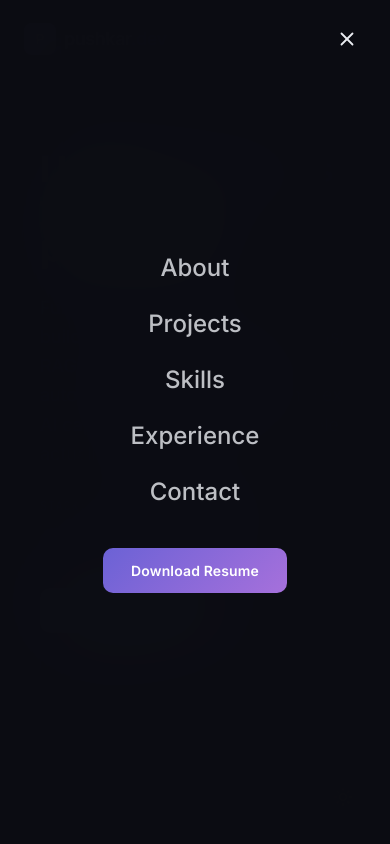
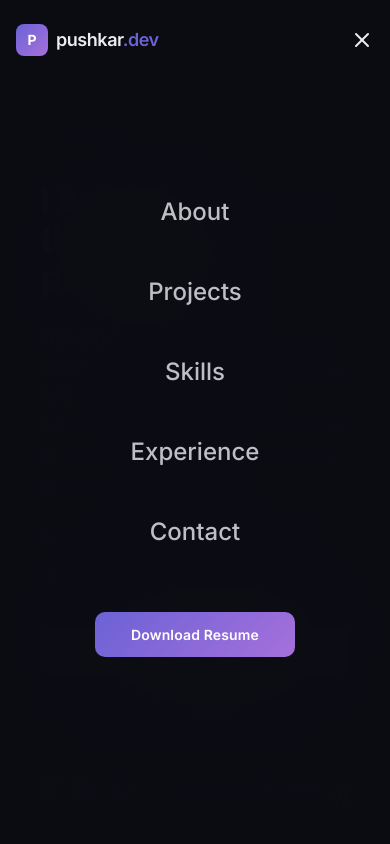
Before and after one commit to PushkarJatla/Portfolio, a React (Vite) app: page / in a window 390 px wide. Both pictures are taken after a click on the button 347 px from the left and 39 px from the top of the page. Shown: the top 844 px of the page. Built offline with nearby package versions, Linux system fonts and the light colour scheme.

Commit message:
made the ui responsive for small screens

```diff
--- a/src/components/AboutSection.jsx
+++ b/src/components/AboutSection.jsx
@@ -35,7 +35,7 @@ const highlights = [
 
 export const AboutSection = () => {
   return (
-    <section id="about" className="section-padding px-4 relative">
+    <section id="about" className="section-padding px-4 sm:px-6 lg:px-8 relative">
       <div className="container mx-auto max-w-6xl">
         {/* Section header */}
         <div className="max-w-3xl mb-16">
--- a/src/components/ContactSection.jsx
+++ b/src/components/ContactSection.jsx
@@ -29,7 +29,7 @@ export const ContactSection = () => {
   };
 
   return (
-    <section id="contact" className="section-padding px-4 relative bg-surface/50">
+    <section id="contact" className="section-padding px-4 sm:px-6 lg:px-8 relative bg-surface/50">
       <div className="container mx-auto max-w-6xl">
         {/* Section header */}
         <div className="max-w-3xl mb-16">
--- a/src/components/ExperienceSection.jsx
+++ b/src/components/ExperienceSection.jsx
@@ -47,7 +47,7 @@ const education = [
 
 export const ExperienceSection = () => {
   return (
-    <section id="experience" className="section-padding px-4 relative">
+    <section id="experience" className="section-padding px-4 sm:px-6 lg:px-8 relative">
       <div className="container mx-auto max-w-6xl">
         {/* Section header */}
         <div className="max-w-3xl mb-16">
--- a/src/components/Footer.jsx
+++ b/src/components/Footer.jsx
@@ -3,7 +3,7 @@ import { ArrowUp, Github, Linkedin, Mail } from "lucide-react";
 export const Footer = () => {
   return (
     <footer className="relative border-t border-border/50 bg-card/30">
-      <div className="container mx-auto px-4 py-12">
+      <div className="container mx-auto px-4 sm:px-6 lg:px-8 py-12">
         <div className="flex flex-col md:flex-row items-center justify-between gap-6">
           {/* Logo + tagline */}
           <div className="flex flex-col items-center md:items-start gap-1">
--- a/src/components/HeroSection.jsx
+++ b/src/components/HeroSection.jsx
@@ -4,7 +4,7 @@ export const HeroSection = () => {
   return (
     <section
       id="hero"
-      className="relative min-h-screen flex items-center justify-center px-4 overflow-hidden"
+      className="relative min-h-screen flex items-center justify-center px-4 sm:px-6 lg:px-8 overflow-hidden pt-28 pb-10"
     >
       {/* Background grid */}
       <div className="absolute inset-0 grid-pattern opacity-40" />
@@ -39,23 +39,23 @@ export const HeroSection = () => {
           </p>
 
           {/* Tech line */}
-          <div className="flex flex-wrap items-center gap-2 opacity-0 animate-fade-up-delay-3">
-            <span className="text-xs font-mono text-muted-foreground tracking-wider uppercase">Stack:</span>
+          <div className="flex flex-wrap items-center gap-2.5 opacity-0 animate-fade-up-delay-3">
+            <span className="text-xs font-mono text-muted-foreground tracking-wider uppercase mr-1">Stack:</span>
             {["React", "Next.js", "FastAPI", "LangChain", "OpenAI", "AWS"].map((tech) => (
               <span key={tech} className="tag-pill">{tech}</span>
             ))}
           </div>
 
           {/* CTA Buttons */}
-          <div className="flex flex-wrap items-center gap-4 pt-2 opacity-0 animate-fade-up-delay-4">
-            <a href="#projects" className="btn-primary" id="hero-view-work">
+          <div className="flex flex-col sm:flex-row items-stretch sm:items-center gap-4 pt-4 opacity-0 animate-fade-up-delay-4">
+            <a href="#projects" className="btn-primary justify-center" id="hero-view-work">
               View My Work
               <ArrowRight size={16} />
             </a>
             <a
               href="/LatestResume-PushkarJatla.pdf"
               download
-              className="btn-outline"
+              className="btn-outline justify-center"
               id="hero-download-resume"
             >
               <Download size={16} />
--- a/src/components/Navbar.jsx
+++ b/src/components/Navbar.jsx
@@ -27,15 +27,15 @@ export const Navbar = () => {
       className={cn(
         "fixed w-full z-50 transition-all duration-500",
         isScrolled
-          ? "py-3 bg-background/80 backdrop-blur-xl border-b border-border/50 shadow-sm"
+          ? "py-3 bg-background/90 backdrop-blur-xl border-b border-border/50 shadow-sm"
           : "py-5 bg-transparent"
       )}
     >
-      <div className="container flex items-center justify-between">
+      <div className="container mx-auto px-4 sm:px-6 flex items-center justify-between">
         {/* Logo */}
         <a
           href="#hero"
-          className="flex items-center gap-2 group"
+          className="flex items-center gap-2 group relative z-50"
           id="nav-logo"
         >
           <div className="w-8 h-8 rounded-lg bg-gradient-to-br from-primary to-accent flex items-center justify-center text-white font-bold text-sm transition-transform duration-300 group-hover:scale-110">
@@ -71,29 +71,29 @@ export const Navbar = () => {
         {/* Mobile Menu Button */}
         <button
           onClick={() => setIsMenuOpen((prev) => !prev)}
-          className="md:hidden p-2 text-foreground z-50 rounded-lg hover:bg-muted/50 transition-colors"
+          className="md:hidden p-2 -mr-2 text-foreground relative z-50 rounded-lg hover:bg-muted/50 transition-colors"
           aria-label={isMenuOpen ? "Close Menu" : "Open Menu"}
           id="mobile-menu-toggle"
         >
-          {isMenuOpen ? <X size={22} /> : <Menu size={22} />}
+          {isMenuOpen ? <X size={24} /> : <Menu size={24} />}
         </button>
 
         {/* Mobile Menu Overlay */}
         <div
           className={cn(
-            "fixed inset-0 bg-background/98 backdrop-blur-2xl z-40 flex flex-col items-center justify-center",
+            "fixed inset-0 bg-background/98 backdrop-blur-3xl z-40 flex flex-col items-center justify-center",
             "transition-all duration-300 md:hidden",
             isMenuOpen
               ? "opacity-100 pointer-events-auto"
               : "opacity-0 pointer-events-none"
           )}
         >
-          <div className="flex flex-col items-center space-y-6">
+          <div className="flex flex-col items-center space-y-8 w-full px-6">
             {navItems.map((item) => (
               <a
                 key={item.name}
                 href={item.href}
-                className="text-2xl font-medium text-foreground/80 hover:text-primary transition-colors duration-300"
+                className="text-2xl font-medium text-foreground/80 hover:text-primary transition-colors duration-300 w-full text-center py-2"
                 onClick={() => setIsMenuOpen(false)}
               >
                 {item.name}
@@ -102,7 +102,7 @@ export const Navbar = () => {
             <a
               href="/LatestResume-PushkarJatla.pdf"
               download
-              className="btn-primary mt-4"
+              className="btn-primary mt-6 w-full max-w-[200px] justify-center"
               onClick={() => setIsMenuOpen(false)}
             >
               Download Resume
--- a/src/components/ProjectsSection.jsx
+++ b/src/components/ProjectsSection.jsx
@@ -89,7 +89,7 @@ export const ProjectsSection = () => {
   const [expandedProject, setExpandedProject] = useState(null);
 
   return (
-    <section id="projects" className="section-padding px-4 relative">
+    <section id="projects" className="section-padding px-4 sm:px-6 lg:px-8 relative">
       <div className="container mx-auto max-w-6xl">
         {/* Section header */}
         <div className="max-w-3xl mb-16">
--- a/src/components/SkillsSection.jsx
+++ b/src/components/SkillsSection.jsx
@@ -87,7 +87,7 @@ const categoryDotColors = {
 
 export const SkillsSection = () => {
   return (
-    <section id="skills" className="section-padding px-4 relative bg-surface/50">
+    <section id="skills" className="section-padding px-4 sm:px-6 lg:px-8 relative bg-surface/50">
       <div className="container mx-auto max-w-6xl">
         {/* Section header */}
         <div className="max-w-3xl mb-16">
```
